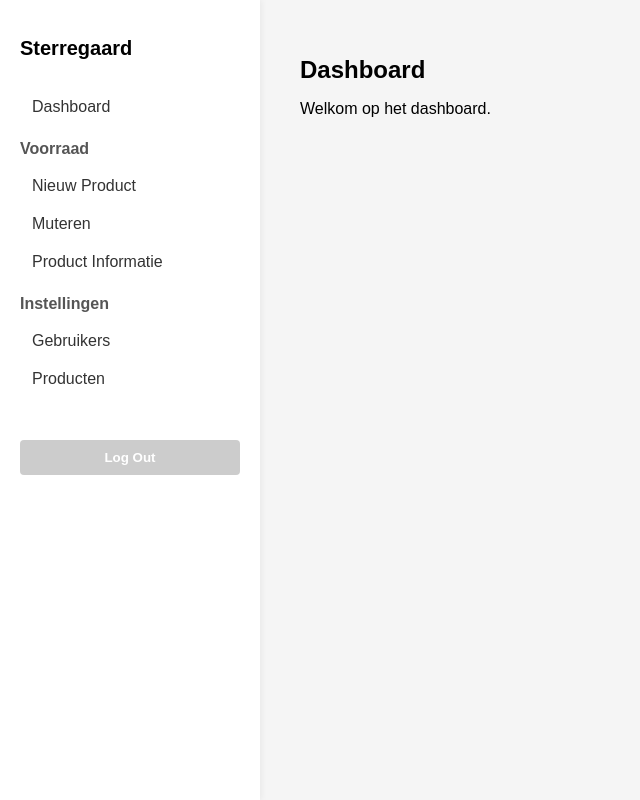
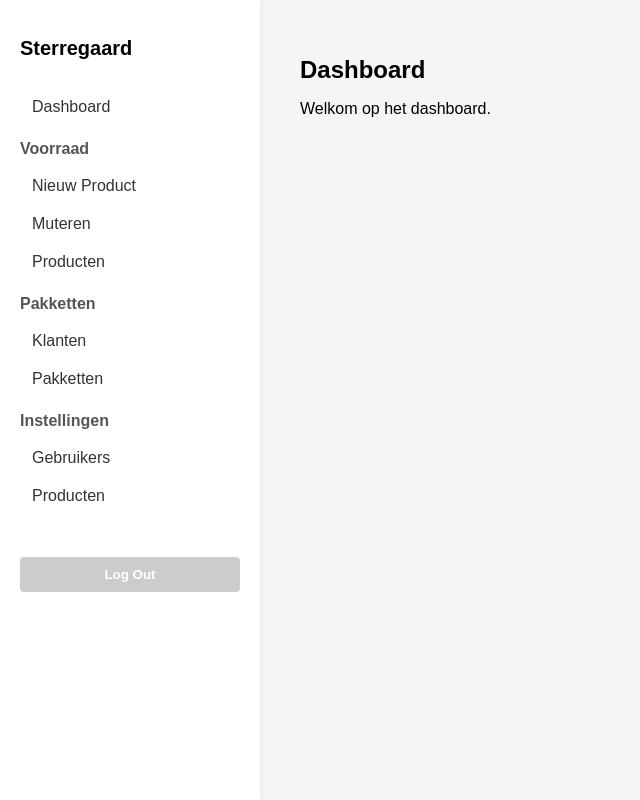
Before and after one commit to JannesDigitalCrafts/Sterregaard-Web-App, a React (Create React App) app in the folder frontend/: page /dashboard in a window 1280 px wide. Shown: the whole page, without its empty margins (0-640 px from the left). Built offline with nearby package versions, Linux system fonts and the light colour scheme; sample sign-in values are in the browser's storage.

Commit message:
Clients adding

```diff
--- a/frontend/src/App.js
+++ b/frontend/src/App.js
@@ -6,6 +6,8 @@ import DashboardView from './Views/Dashboard/DashboardView';
 import InventoryView from './Views/Inventory/InventoryView';
 import InventoryMutationView from './Views/Inventory/InventoryMutationView';
 import NewProductView from './Views/Inventory/NewProductView';
+import ClientsView from './Views/Packages/ClientsView';
+import PackagesView from './Views/Packages/PackagesView';
 import SettingsUserView from './Views/Settings/SettingsUserView';
 import SettingsProductView from './Views/Settings/SettingsProductView';
 
@@ -36,6 +38,13 @@ function App() {
           <ProtectedRoute><NewProductView /></ProtectedRoute>
         } />
 
+        <Route path="/packages" element={
+          <ProtectedRoute><PackagesView /></ProtectedRoute>
+        } />
+        <Route path="/packages/clients" element={
+          <ProtectedRoute><ClientsView /></ProtectedRoute>
+        } />
+
         <Route path="/settings/users" element={
           <AdminRoute><SettingsUserView /></AdminRoute>
         } />
--- a/frontend/src/Views/Navigation/NavigationView.js
+++ b/frontend/src/Views/Navigation/NavigationView.js
@@ -30,7 +30,17 @@ function NavigationView({ children }) {
               <Link to="/inventory/mutate">Muteren</Link>
             </li>
             <li className={location.pathname === '/inventory' ? 'active' : ''}>
-              <Link to="/inventory">Product Informatie</Link>
+              <Link to="/inventory">Producten</Link>
+            </li>
+          </ul>
+
+          <li className="nav-section">Pakketten</li>
+          <ul className="submenu">
+            <li className={location.pathname === '/packages/clients' ? 'active' : ''}>
+              <Link to="/packages/clients">Klanten</Link>
+            </li>
+            <li className={location.pathname === '/packages' ? 'active' : ''}>
+              <Link to="/packages">Pakketten</Link>
             </li>
           </ul>
 
```
Also changed, not shown: frontend/src/Views/Packages/ClientsView.css (added), frontend/src/Views/Packages/ClientsView.js (added), frontend/src/Views/Packages/PackagesView.css (added), frontend/src/Views/Packages/PackagesView.js (added).
